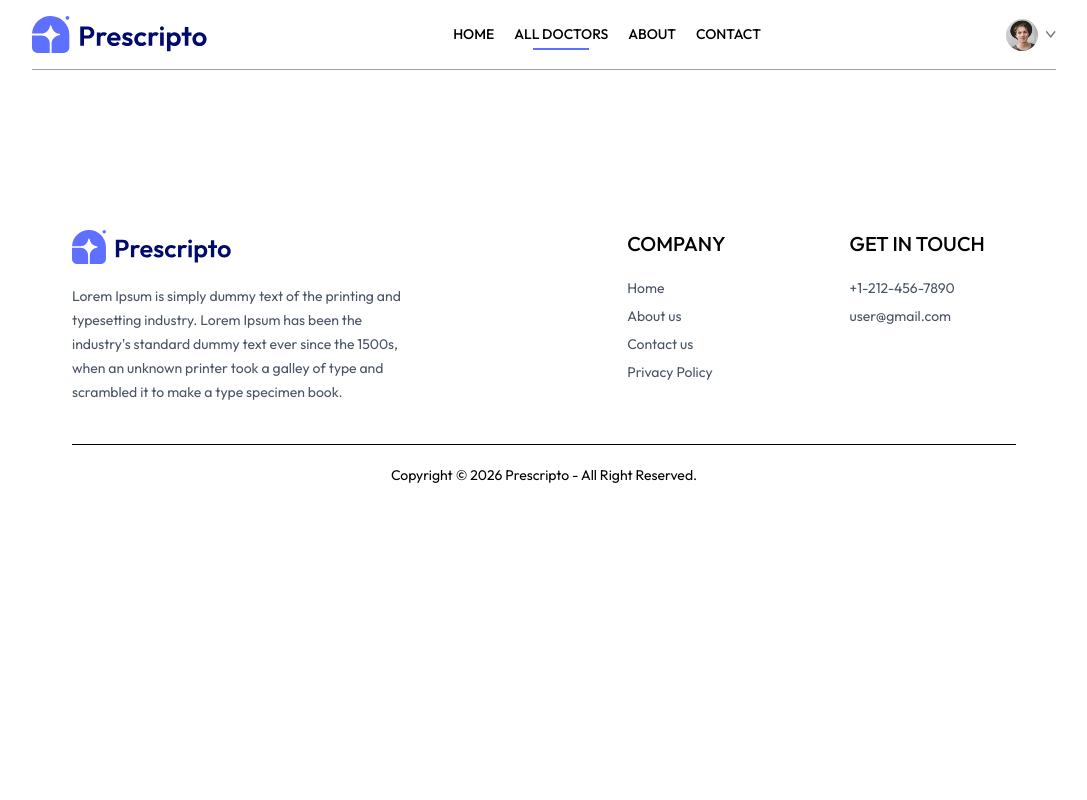
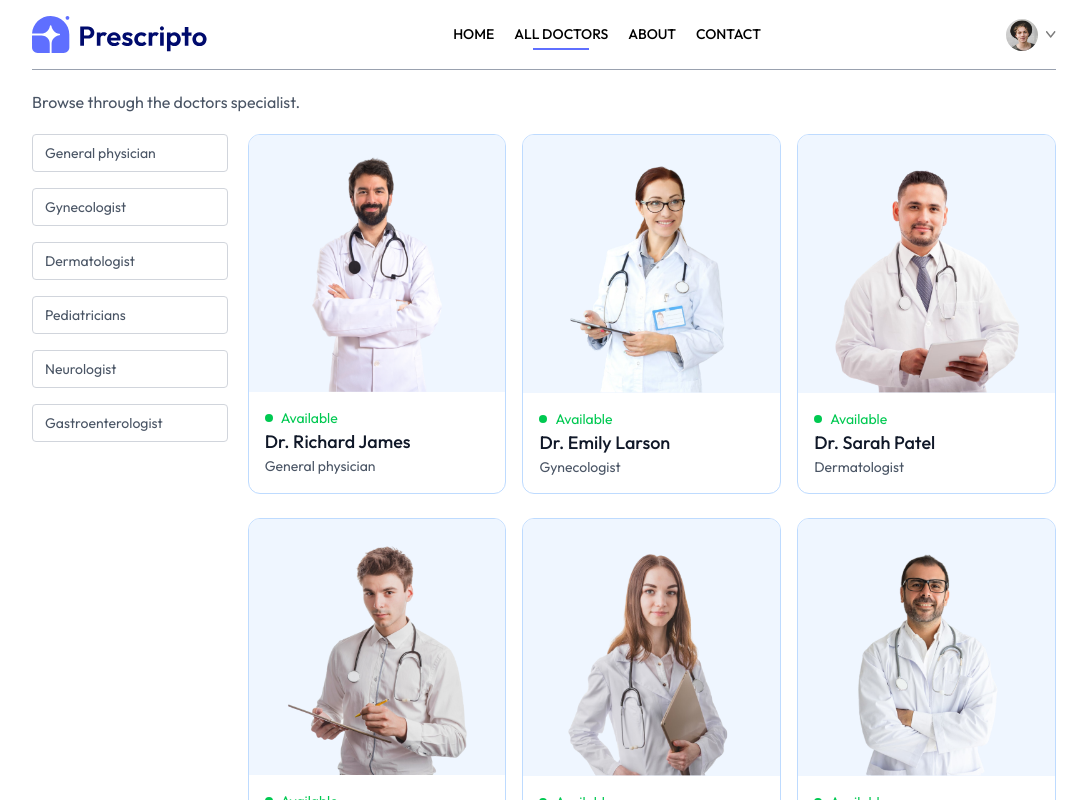
Before and after one commit to tanujgupta18/Doctor-Appointment-Booking-System, a React (Vite) app in the folder Frontend/: page /doctors in a window 1280 px wide. Shown: the top 800 px of the page, without its empty margins (96-1183 px from the left). Built offline with nearby package versions, Linux system fonts and the light colour scheme; a web font is replaced by a local one.

Commit message:
Doctors Page

```diff
--- a/Frontend/src/App.jsx
+++ b/Frontend/src/App.jsx
@@ -3,6 +3,7 @@ import { Route, Routes } from "react-router-dom";
 import Home from "./pages/Home";
 import Navbar from "./components/Navbar";
 import Footer from "./components/Footer";
+import Doctors from "./pages/Doctors";
 
 const App = () => {
   return (
@@ -11,6 +12,8 @@ const App = () => {
 
       <Routes>
         <Route path="/" element={<Home />} />
+        <Route path="/doctors" element={<Doctors />} />
+        <Route path="/doctors/:speciality" element={<Doctors />} />
       </Routes>
 
       <Footer />
--- a/Frontend/src/assets/assets.js
+++ b/Frontend/src/assets/assets.js
@@ -219,7 +219,7 @@ export const doctors = [
     _id: "doc11",
     name: "Dr. Zoe Kelly",
     image: doc11,
-    speciality: "Neurologist",
+    speciality: "Gastroenterologist",
     degree: "MBBS",
     experience: "4 Years",
     about:
--- /dev/null
+++ b/Frontend/src/pages/Doctors.jsx
@@ -0,0 +1,117 @@
+import React, { useContext, useEffect, useState } from "react";
+import { useNavigate, useParams } from "react-router-dom";
+import { AppContext } from "../context/AppContext";
+
+const Doctors = () => {
+  const { speciality } = useParams();
+  const { doctors } = useContext(AppContext);
+  const [filterDoc, setFilterDoc] = useState([]);
+  const navigate = useNavigate();
+
+  const applyFilter = () => {
+    if (speciality) {
+      setFilterDoc(doctors.filter((doc) => doc.speciality === speciality));
+    } else {
+      setFilterDoc(doctors);
+    }
+  };
+
+  useEffect(() => {
+    applyFilter();
+  }, [doctors, speciality]);
+
+  return (
+    <div>
+      <p className="text-gray-600">Browse through the doctors specialist.</p>
+      <div className="flex flex-col sm:flex-row items-start gap-5 mt-5">
+        <div className="flex flex-col gap-4 text-sm text-gray-600">
+          <p
+            onClick={() =>
+              speciality === "General physician"
+                ? navigate("/doctors")
+                : navigate("/doctors/General physician")
+            }
+            className={`w-[94vw] sm:w-auto pl-3 py-2 pr-16 border border-gray-300 rounded transition-all cursor-pointer ${speciality === "General physician" ? "bg-indigo-100 text-black" : ""}`}
+          >
+            General physician
+          </p>
+          <p
+            onClick={() =>
+              speciality === "Gynecologist"
+                ? navigate("/doctors")
+                : navigate("/doctors/Gynecologist")
+            }
+            className={`w-[94vw] sm:w-auto pl-3 py-2 pr-16 border border-gray-300 rounded transition-all cursor-pointer ${speciality === "Gynecologist" ? "bg-indigo-100 text-black" : ""}`}
+          >
+            Gynecologist
+          </p>
+          <p
+            onClick={() =>
+              speciality === "Dermatologist"
+                ? navigate("/doctors")
+                : navigate("/doctors/Dermatologist")
+            }
+            className={`w-[94vw] sm:w-auto pl-3 py-2 pr-16 border border-gray-300 rounded transition-all cursor-pointer ${speciality === "Dermatologist" ? "bg-indigo-100 text-black" : ""}`}
+          >
+            Dermatologist
+          </p>
+          <p
+            onClick={() =>
+              speciality === "Pediatricians"
+                ? navigate("/doctors")
+                : navigate("/doctors/Pediatricians")
+            }
+            className={`w-[94vw] sm:w-auto pl-3 py-2 pr-16 border border-gray-300 rounded transition-all cursor-pointer ${speciality === "Pediatricians" ? "bg-indigo-100 text-black" : ""}`}
+          >
+            Pediatricians
+          </p>
+          <p
+            onClick={() =>
+              speciality === "Neurologist"
+                ? navigate("/doctors")
+                : navigate("/doctors/Neurologist")
+            }
+            className={`w-[94vw] sm:w-auto pl-3 py-2 pr-16 border border-gray-300 rounded transition-all cursor-pointer ${speciality === "Neurologist" ? "bg-indigo-100 text-black" : ""}`}
+          >
+            Neurologist
+          </p>
+          <p
+            onClick={() =>
+              speciality === "Gastroenterologist"
+                ? navigate("/doctors")
+                : navigate("/doctors/Gastroenterologist")
+            }
+            className={`w-[94vw] sm:w-auto pl-3 py-2 pr-16 border border-gray-300 rounded transition-all cursor-pointer ${speciality === "Gastroenterologist" ? "bg-indigo-100 text-black" : ""}`}
+          >
+            Gastroenterologist
+          </p>
+        </div>
+        <div className="w-full grid grid-cols-[repeat(auto-fill,minmax(200px,1fr))] gap-4 gap-y-6">
+          {filterDoc.map((item, index) => (
+            <div
+              onClick={() => navigate(`/appointment/${item._id}`)}
+              key={index}
+              className="border border-blue-200 rounded-xl overflow-hidden cursor-pointer hover:-translate-y-2.5 transition-all duration-500"
+            >
+              <img
+                className="bg-blue-50"
+                src={item.image}
+                alt={`doctor${index}-image`}
+              />
+              <div className="p-4">
+                <div className="flex items-center gap-2 text-sm text-center text-green-500">
+                  <p className="w-2 h-2 bg-green-500 rounded-full"></p>
+                  <p>Available</p>
+                </div>
+                <p className="text-gray-900 text-lg font-medium">{item.name}</p>
+                <p className="text-gray-600 text-sm">{item.speciality}</p>
+              </div>
+            </div>
+          ))}
+        </div>
+      </div>
+    </div>
+  );
+};
+
+export default Doctors;
```
